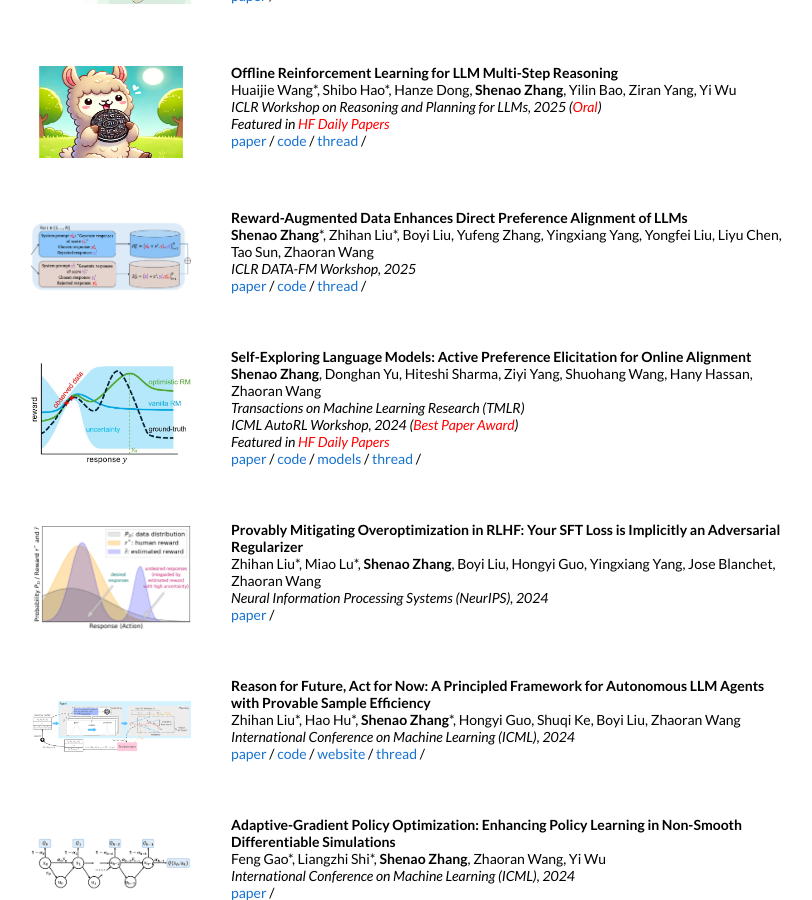
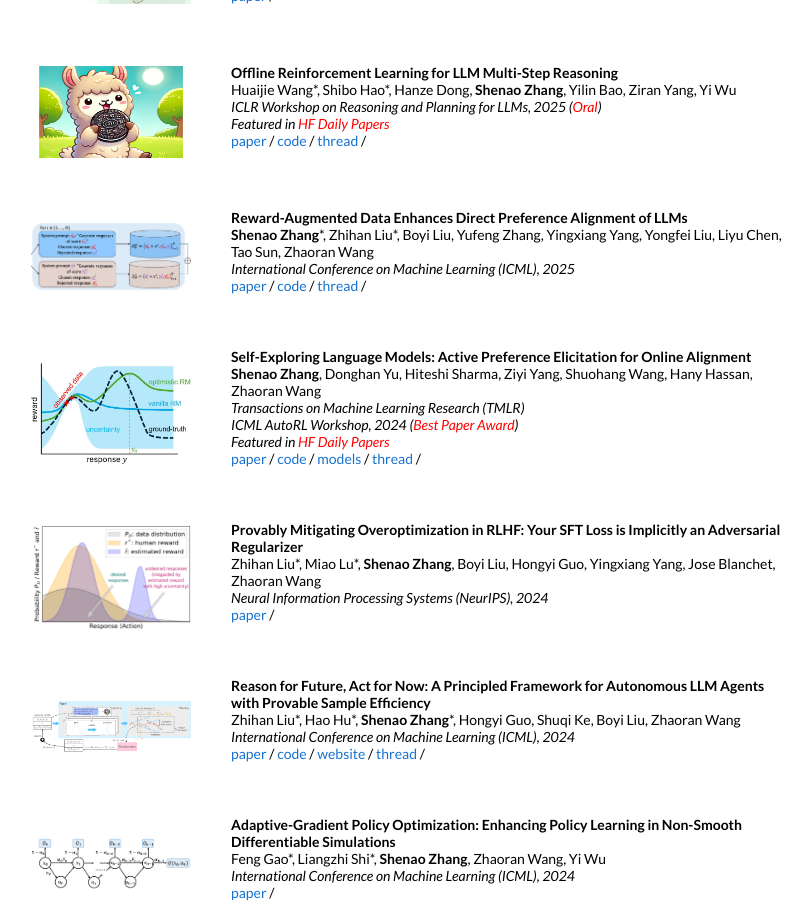
Before and after one commit to shenao-zhang/shenao-zhang.github.io, a Jekyll site: the page built from _posts/2025-01-05-brite.markdown, in a window 1280 px wide and 900 px high, scrolled down 600 px. Shown: the whole window, without its empty margins (229-1041 px from the left). Built offline with Jekyll 4.4.1, drawn with Linux system fonts in a browser that asks for light colours.

Commit message:
Update 2024-10-07-realign.markdown

```diff
--- a/_posts/2024-10-07-realign.markdown
+++ b/_posts/2024-10-07-realign.markdown
@@ -6,7 +6,7 @@ image: /images/realign.jpg
 categories: research
 author: "Shenao Zhang"
 authors: "<strong>Shenao Zhang</strong>*, Zhihan Liu*, Boyi Liu, Yufeng Zhang, Yingxiang Yang, Yongfei Liu, Liyu Chen, Tao Sun, Zhaoran Wang"
-venue: "ICLR DATA-FM Workshop, 2025"
+venue: "International Conference on Machine Learning (ICML), 2025"
 arxiv: https://arxiv.org/abs/2410.08067
 code: https://github.com/shenao-zhang/reward-augmented-preference
 thread: https://twitter.com/ShenaoZhang/status/1845884442721583467
```
